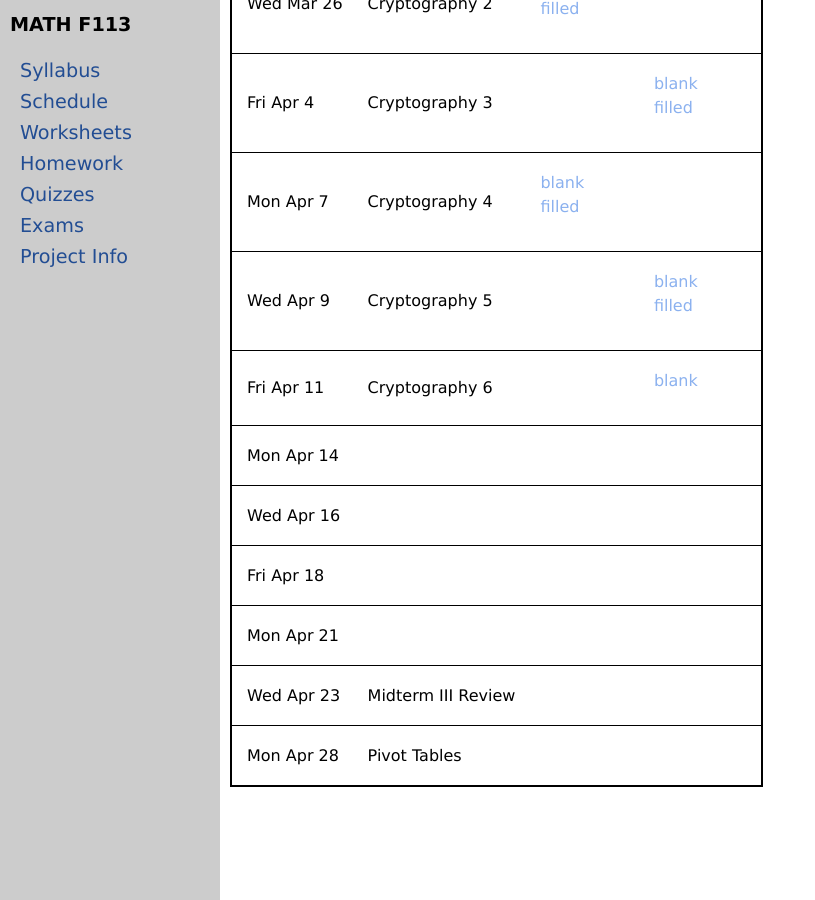
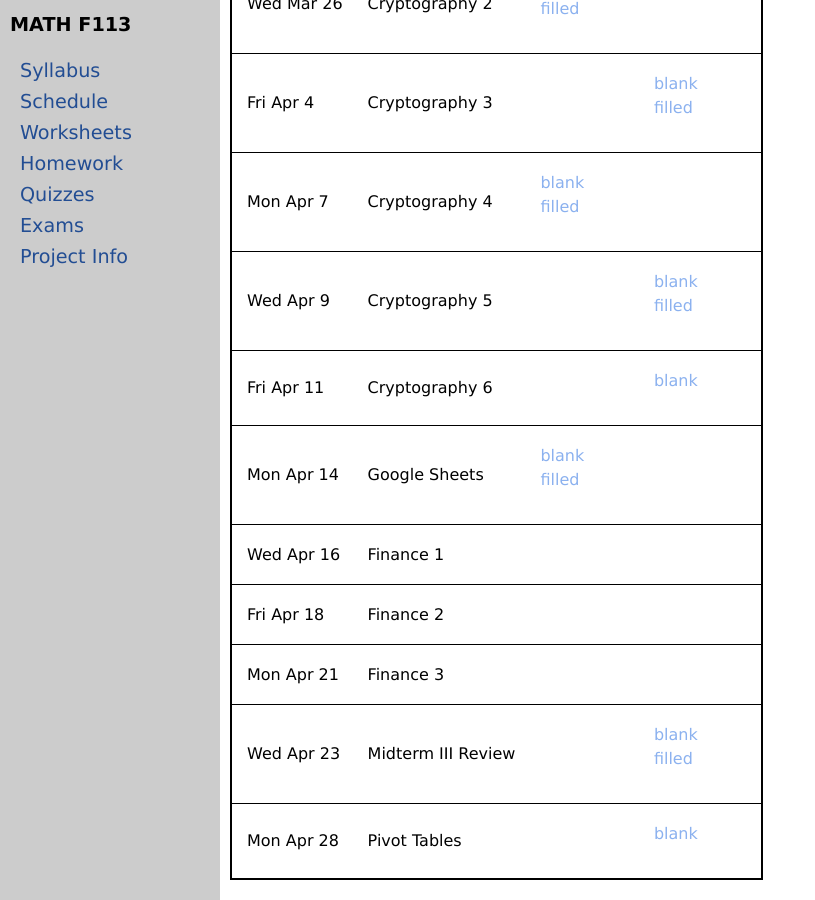
Before and after one commit to uaf-math/math113, a Jekyll site: the page built from worksheets.md, in a window 1280 px wide and 900 px high, scrolled down 2841 px. Shown: the whole window, without its empty margins (0-815 px from the left). Built offline with Jekyll 4.4.1, drawn with Linux system fonts in a browser that asks for light colours.

Commit message:
Update worksheets.yml

```diff
--- a/_data/worksheets.yml
+++ b/_data/worksheets.yml
@@ -149,15 +149,26 @@ worksheets:
 - topic: Cryptography 6
   date: Fri Apr 11
   blank: 20-cryptography4-exchangeCodes.pdf
-- topic:
+- topic: Google Sheets
   date: Mon Apr 14
-- topic:
+  iblank: M113_Intro_spreadsheets.pdf
+  ifilled: M113_Intro_spreadsheets-solutions.pdf
+- topic: Finance 1
   date: Wed Apr 16
-- topic:
+  blank:
+  filled:
+- topic: Finance 2
   date: Fri Apr 18
-- topic:
+  blank:
+  filled:
+- topic: Finance 3
   date: Mon Apr 21
+  blank:
+  filled:
 - topic: Midterm III Review
   date: Wed Apr 23
+  blank: M113-S25-M3-Review.pdf
+  filled: M113-S25-M3-Review-s.pdf
 - topic: Pivot Tables
   date: Mon Apr 28
+  blank: 24-Finance4-PivotTables.pdf
```
